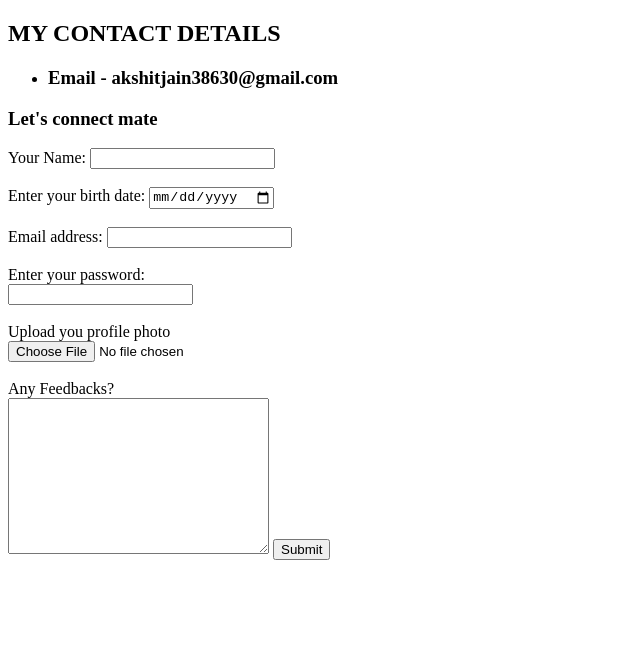
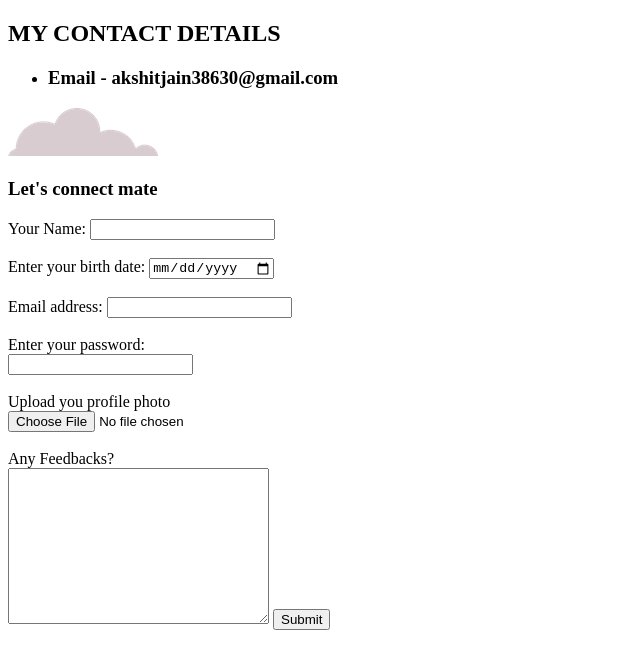
Before and after one commit to Hellcasterx/work101, a plain HTML site: page contactdetails.html in a window 1280 px wide. Shown: the whole page, without its empty margins (0-640 px from the left). Drawn offline with Linux system fonts and the light colour scheme.

Commit message:
Update contactdetails.html

```diff
--- a/contactdetails.html
+++ b/contactdetails.html
@@ -14,6 +14,7 @@
       <h3>Email - akshitjain38630@gmail.com</h3>
     </li>
   </ul>
+<img class = "top-cloud" src="cloud.png" alt="cloud">
 
 
   <form action="mailto:akshitjain38630@gmail.com" method="post" enctype="text/plain">
```
